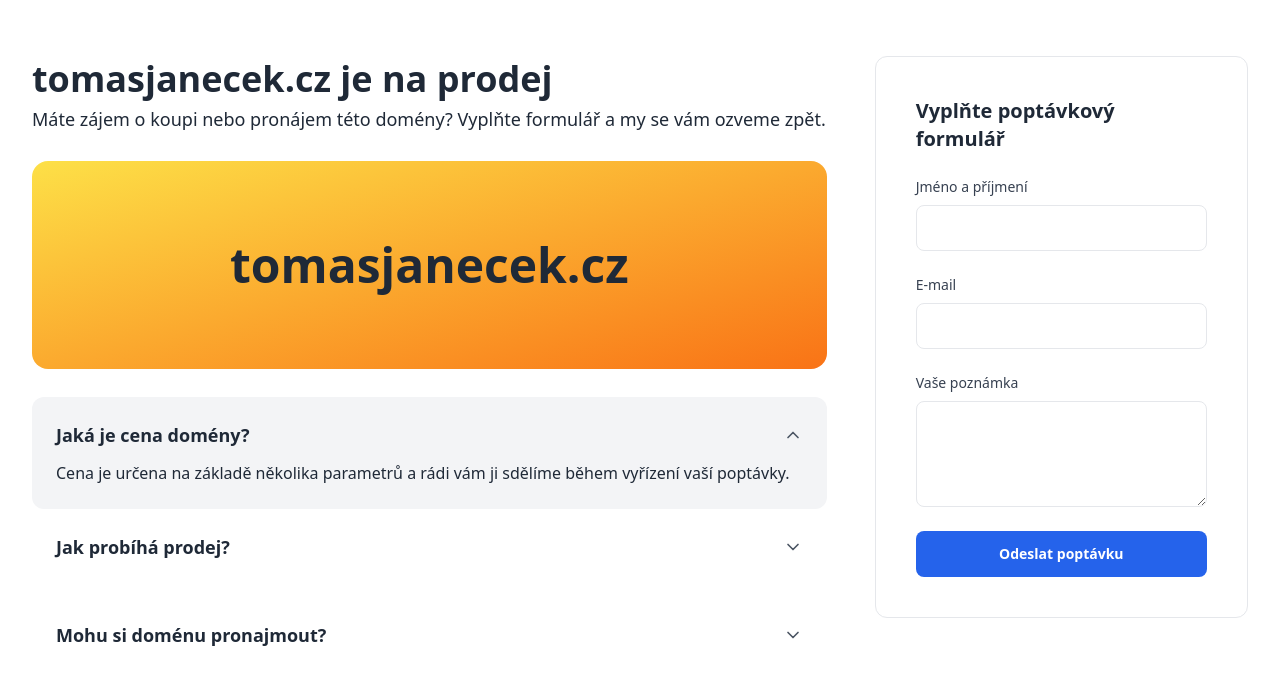
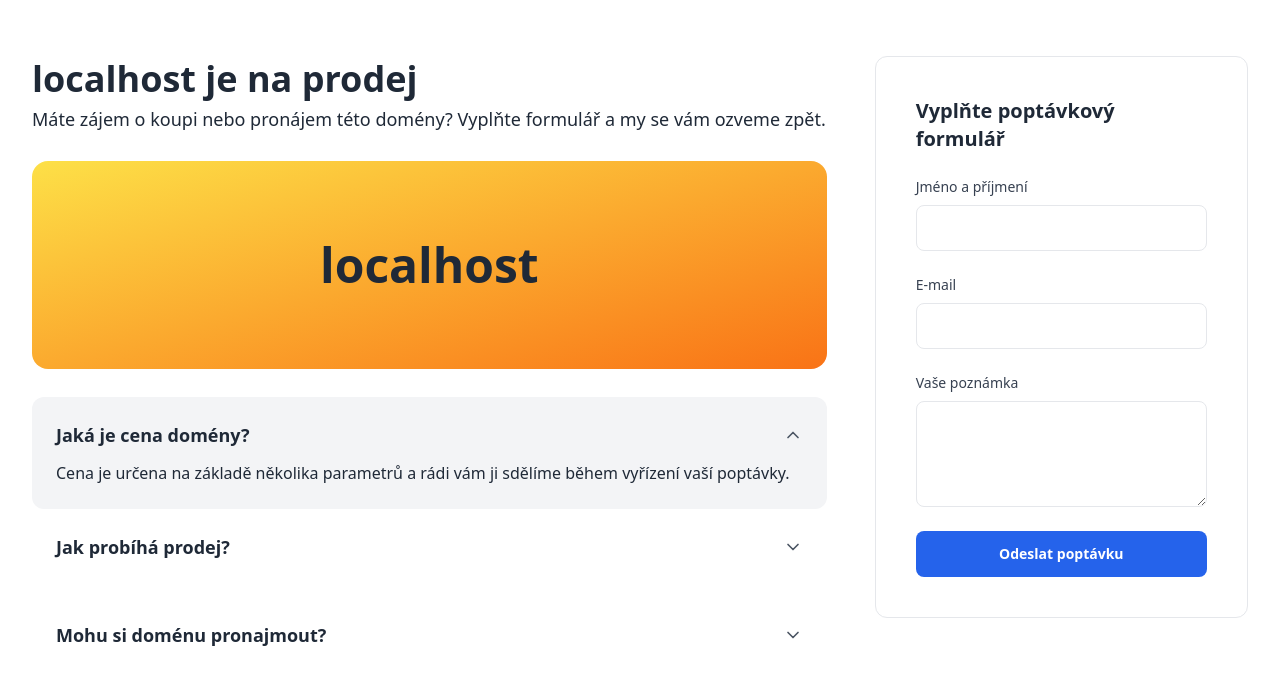
Before and after one commit to thiscodeworks/parking, a SvelteKit app: page / in a window 1280 px wide. Shown: the top 684 px of the page. Built offline with nearby package versions, Linux system fonts and the light colour scheme.

Commit message:
update layout

```diff
--- a/src/routes/+page.svelte
+++ b/src/routes/+page.svelte
@@ -7,7 +7,7 @@
     domain = window.location.hostname;
     domain = domain.replace("www.","");
   }
-  domain = "tomasjanecek.cz";
+
 </script>
 
 <!-- Hire Us -->
```
